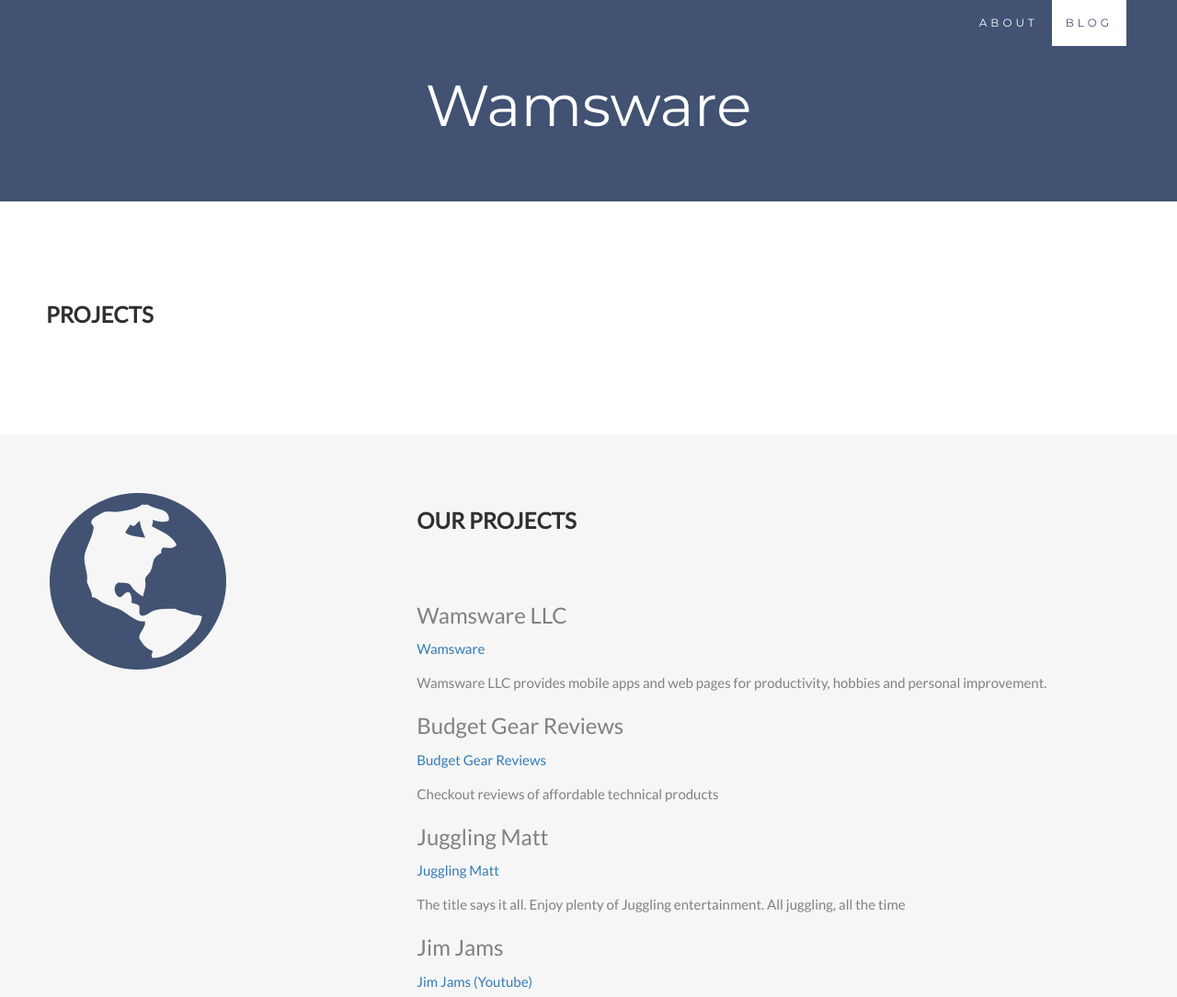
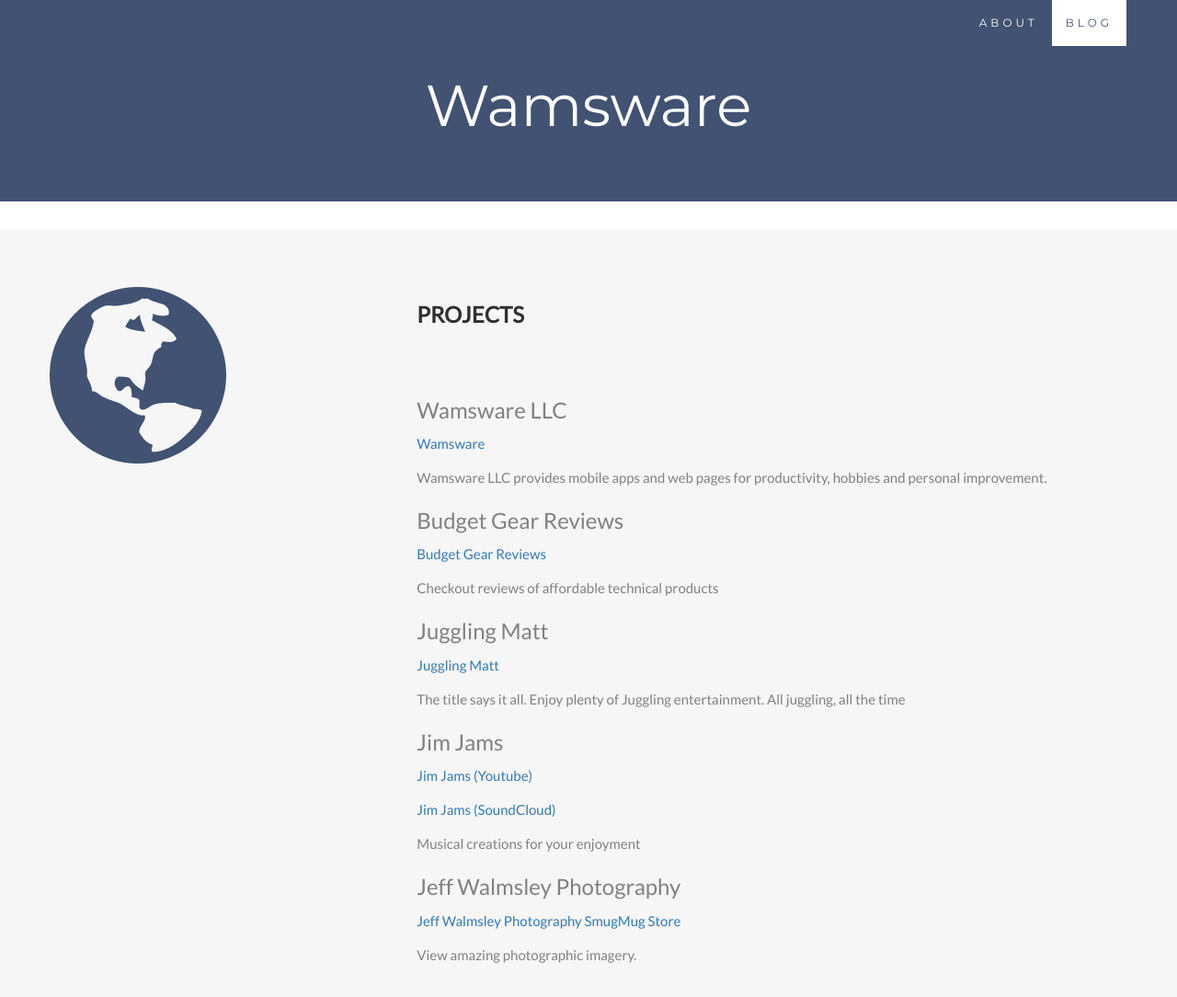
Before and after one commit to wamswareapps/wearethewalmsleys-site, a plain HTML site: page index.html in a window 1280 px wide. Shown: the top 1084 px of the page at 92% size. Drawn offline with nearby package versions, Linux system fonts and the light colour scheme.

Commit message:
Update index.html

```diff
--- a/index.html
+++ b/index.html
@@ -225,22 +225,13 @@
   <h1>Wamsware</h1>
 </div>
 
-<!-- Container (About Section) -->
-<div id="about" class="container-fluid">
-  <div class="row">
-    <div class="col-sm-8">
-      <h2>Projects</h2><br>
-    </div>
-  </div>
-</div>
-
 <div class="container-fluid bg-grey">
   <div class="row">
     <div class="col-sm-4">
       <span class="glyphicon glyphicon-globe logo slideanim"></span>
     </div>
     <div class="col-sm-8">
-      <h2>Our Projects</h2><br>
+      <h2>Projects</h2><br>
       <h3>Wamsware LLC</h3>
       <p><a href="http://www.wamsware.com">Wamsware</a></p>
       <p>Wamsware LLC provides mobile apps and web pages for productivity, hobbies and personal improvement.</p>
```
